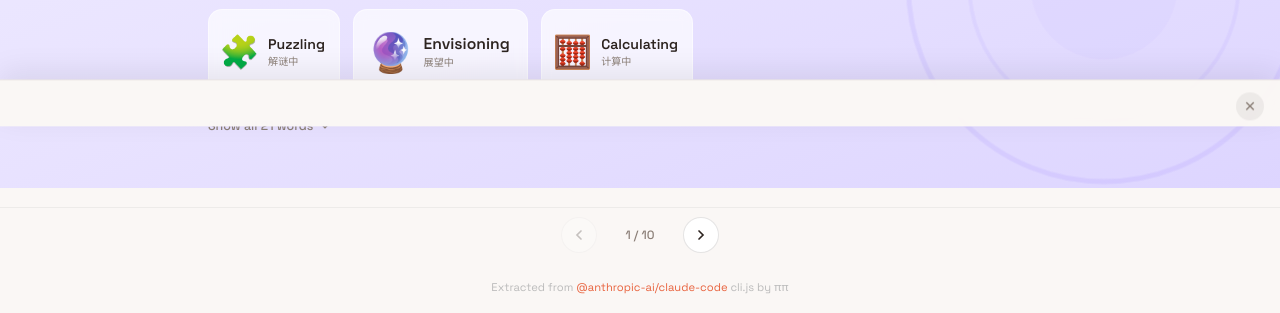
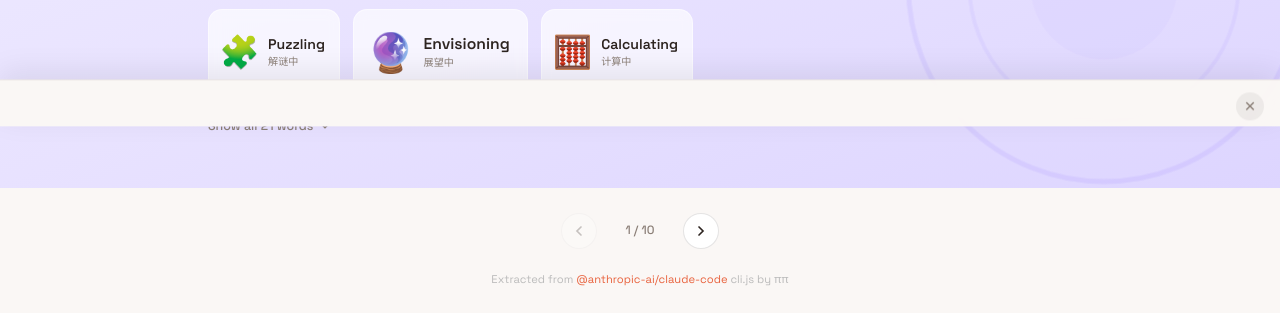
Before and after one commit to pipiquan352/claude-thinking-words, a plain HTML site: page index.html in a window 1280 px wide. Shown: the part 721-1034 px from the top of the page. Drawn offline with nearby package versions, Linux system fonts and the light colour scheme.

Commit message:
fix: remove unnecessary gap between slides and bottom nav
Co-Authored-By: Claude Opus 4.6 <noreply@anthropic.com>

```diff
--- a/index.html
+++ b/index.html
@@ -213,8 +213,7 @@ body{
 /* Bottom nav arrows */
 .bottom-nav{
   display:flex;align-items:center;justify-content:center;gap:.8rem;
-  padding:.6rem;background:#faf7f5;flex-shrink:0;
-  border-top:1px solid rgba(45,36,32,.06);
+  padding:.4rem;background:#faf7f5;flex-shrink:0;
 }
 .arrow{
   width:36px;height:36px;border-radius:50%;
```
